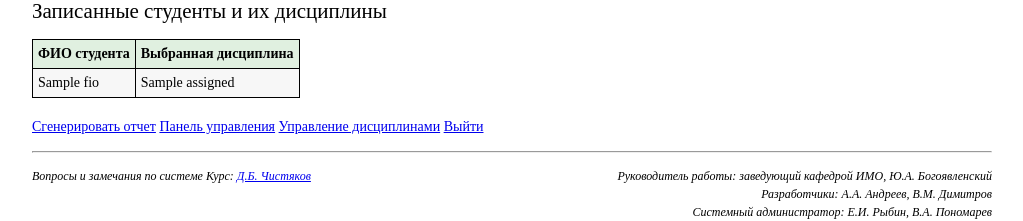
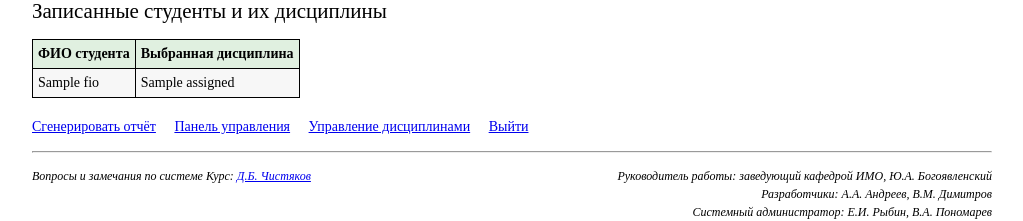
Before and after one commit to APXOHT322/KursFlask, a Flask app: template app/templates/manage_students_courses.html in a window 1280 px wide. Shown: the part 718-939 px from the top of the page, without its empty margins (128-1151 px from the left). Run offline with Flask 3, Linux system fonts and the light colour scheme; the template is opened without the code that fills it: most values are stand-ins (such as "Sample title", 1, 10 or a date in 2020); parts of the project's set-up code (start-up, migrations or seed data) failed here and were passed over.

Commit message:
Add files via upload

```diff
--- a/app/templates/manage_students_courses.html
+++ b/app/templates/manage_students_courses.html
@@ -95,10 +95,10 @@
 <p>Нет записанных студентов.</p>
 {% endif %}
 
-<div class="navigation-links">
-    <a href="{{ url_for('reports_bp.generate_reports') }}">Сгенерировать отчет</a>
-    <a href="{{ url_for('director_dashboard') }}">Панель управления</a>
-    <a href="{{ url_for('manage_courses_bp.manage_courses') }}">Управление дисциплинами</a>
-    <a href="{{ url_for('logout') }}">Выйти</a>
+<div class="navigation-links" style="margin-top: 20px;">
+    <a href="{{ url_for('reports_bp.generate_reports') }}" style="text-decoration: underline; margin-right: 15px;">Сгенерировать отчёт</a>
+    <a href="{{ url_for('director_dashboard') }}" style="text-decoration: underline; margin-right: 15px;">Панель управления</a>
+    <a href="{{ url_for('manage_courses_bp.manage_courses') }}" style="text-decoration: underline; margin-right: 15px;">Управление дисциплинами</a>
+    <a href="{{ url_for('logout') }}" style="text-decoration: underline;">Выйти</a>
 </div>
 {% endblock %}
```
Also changed, not shown: app/templates/manage_courses.html (+5 -5 lines).
